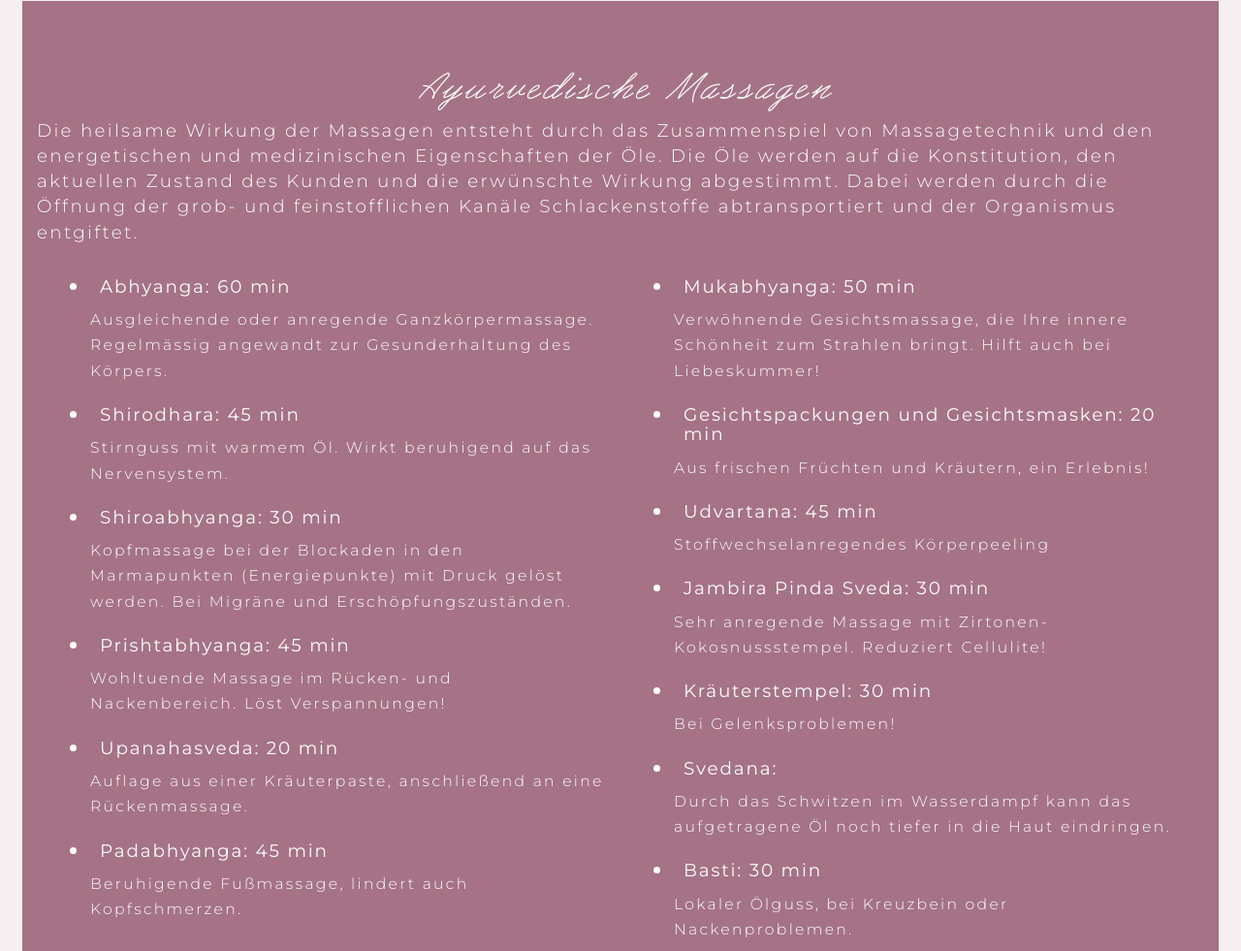
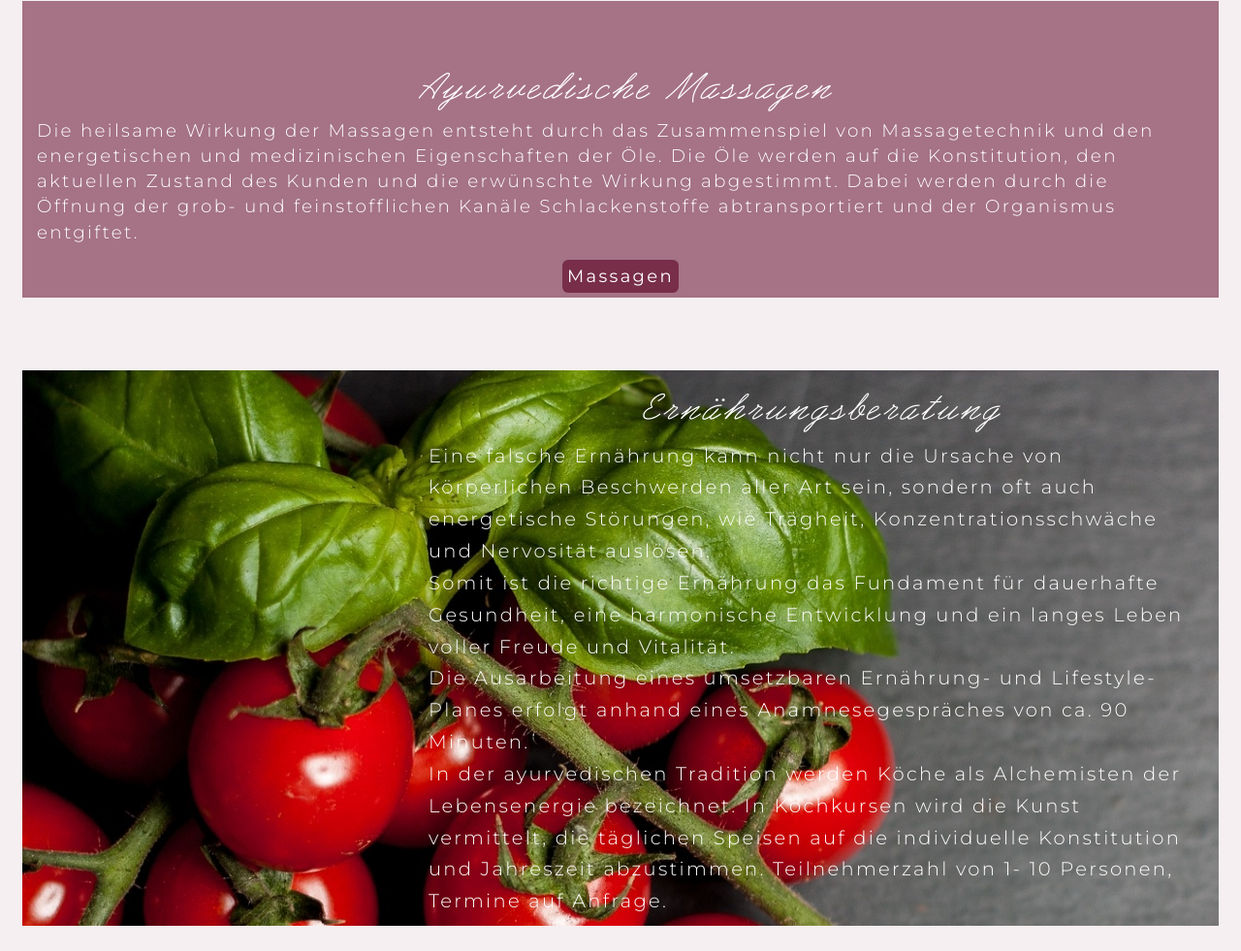
Before and after one commit to webserviceswh/dev, a plain HTML site: page index.html in a window 1280 px wide. Shown: the part 1769-2750 px from the top of the page at 97% size. Drawn offline with nearby package versions, Linux system fonts and the light colour scheme.

Commit message:
hide massages

```diff
--- a/index.html
+++ b/index.html
@@ -90,7 +90,10 @@
 					<h3>Ayurvedische Massagen</h3>
 					<p>Die heilsame Wirkung der Massagen entsteht durch das Zusammenspiel von Massagetechnik und den energetischen und medizinischen Eigenschaften der Öle. Die Öle werden auf die Konstitution, den aktuellen Zustand des Kunden und die erwünschte Wirkung abgestimmt. Dabei werden durch die Öffnung der grob- und feinstofflichen Kanäle Schlackenstoffe abtransportiert und der Organismus entgiftet.
 					</p>
-					<div class="col-xs-12 col-sm-12 col-md-6">
+					<div class="col-xs-12 col-sm-12 col-md-12 butDiv">
+						<a type="button" class="btn btn-primary btn-lg linkButton" id="mButton">Massagen</a>
+					</div>
+					<div class="col-xs-12 col-sm-12 col-md-6 mas">
 						<ul class="left-icon">
 							<li>
 								<h4>Abhyanga: 60 min</h4>
@@ -118,7 +121,7 @@
 							</li>
 						</ul>
 					</div>
-					<div class="col-xs-12 col-sm-12 col-md-6">
+					<div class="col-xs-12 col-sm-12 col-md-6 mas">
 						<ul class="">
 							<li>
 								<h4>Mukabhyanga: 50 min</h4>
@@ -186,7 +189,7 @@
 					Kurszeiten: Montag 19.00 - 20.30 Uhr
 				</p>
 				<div class="col-xs-12 col-sm-12 col-md-12">
-					<ul class="kurszeiten" >
+					<ul class="kurszeiten">
 						<li>
 							<p><small> 2.10 </small></p>
 						</li>
@@ -258,6 +261,11 @@
 			$(".nav").find(".active").removeClass("active");
 			$(this).parent().addClass("active");
 		});
+		$('#mButton').click(function() {
+			$('.mas').toggle('slow', function() {
+				// Animation complete.
+			});
+		});
 
 	</script>
 </body>
--- a/style.css
+++ b/style.css
@@ -365,6 +365,19 @@ nav li:hover {
 .navbar{
 	min-height:5px;
 }
+.mas{
+	display:none; /*massages not to be displayed initially
+	on button click and jquery method toggle will appear after button push*/
+}
+.butDiv{
+	 display: flex;
+  align-items: center;
+  justify-content: center;
+}
+#mButton{
+	padding:5px;
+	margin:5px;
+}
 /*media screens*/
 
 @media screen and (max-width:1530px) {
```
